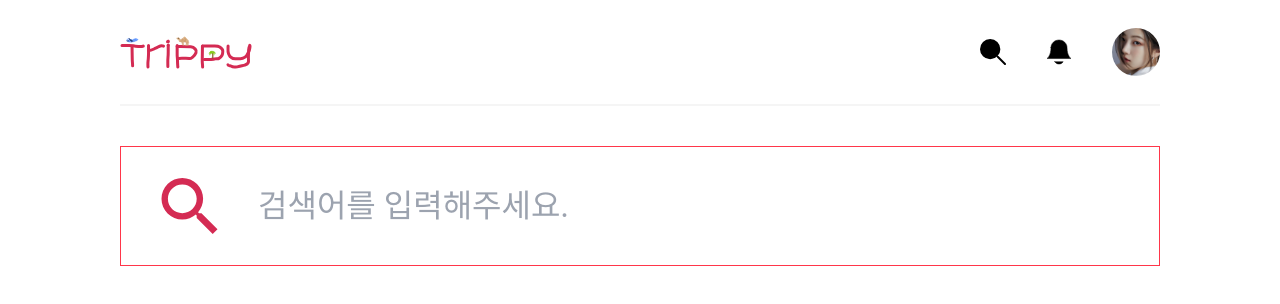
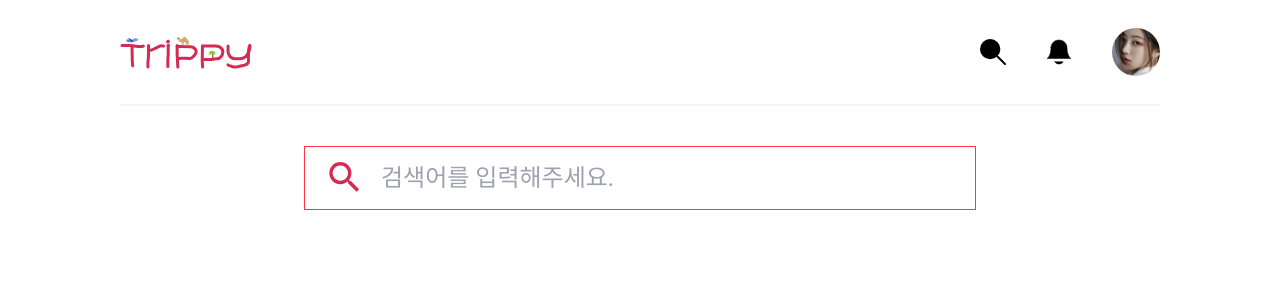
Before and after one commit to EA-Trippy/trippy-web, a Next.js app: page /search in a window 1280 px wide. Shown: the top 304 px of the page. Built offline with nearby package versions, Linux system fonts and the light colour scheme.

Commit message:
검색페이지 수정

```diff
--- a/src/pages/search.tsx
+++ b/src/pages/search.tsx
@@ -55,16 +55,16 @@ const Search = () => {
       <div className="relative w-screen min-h-screen bg-white mb-10">
         <Header title={"trippy_signup"}></Header>
         <div className="mx-20 mt-10 flex items-center justify-center mb-10">
-          <div className="mx-10 border border-p200 w-full h-[120px]">
-            <div className="flex items-center h-full ml-10">
-              <div className="mr-5">
+          <div className="mx-10 border border-p200 w-[60%] h-[64px]">
+            <div className="flex items-center h-full">
+              <div className='ml-6'>
                 <Search2 />
               </div>
 
               <input
                 type="text"
                 id="default-search"
-                className="block w-full h-full text-t500 text-[32px] p-5 outline-none"
+                className="block w-full h-full text-t500 text-[24px] p-5 outline-none"
                 placeholder="검색어를 입력해주세요."
                 required
                 value={searchValue} // 입력값 상태를 입력칸에 반영합니다.
```
Also changed, not shown: public/icons/search2.svg.
